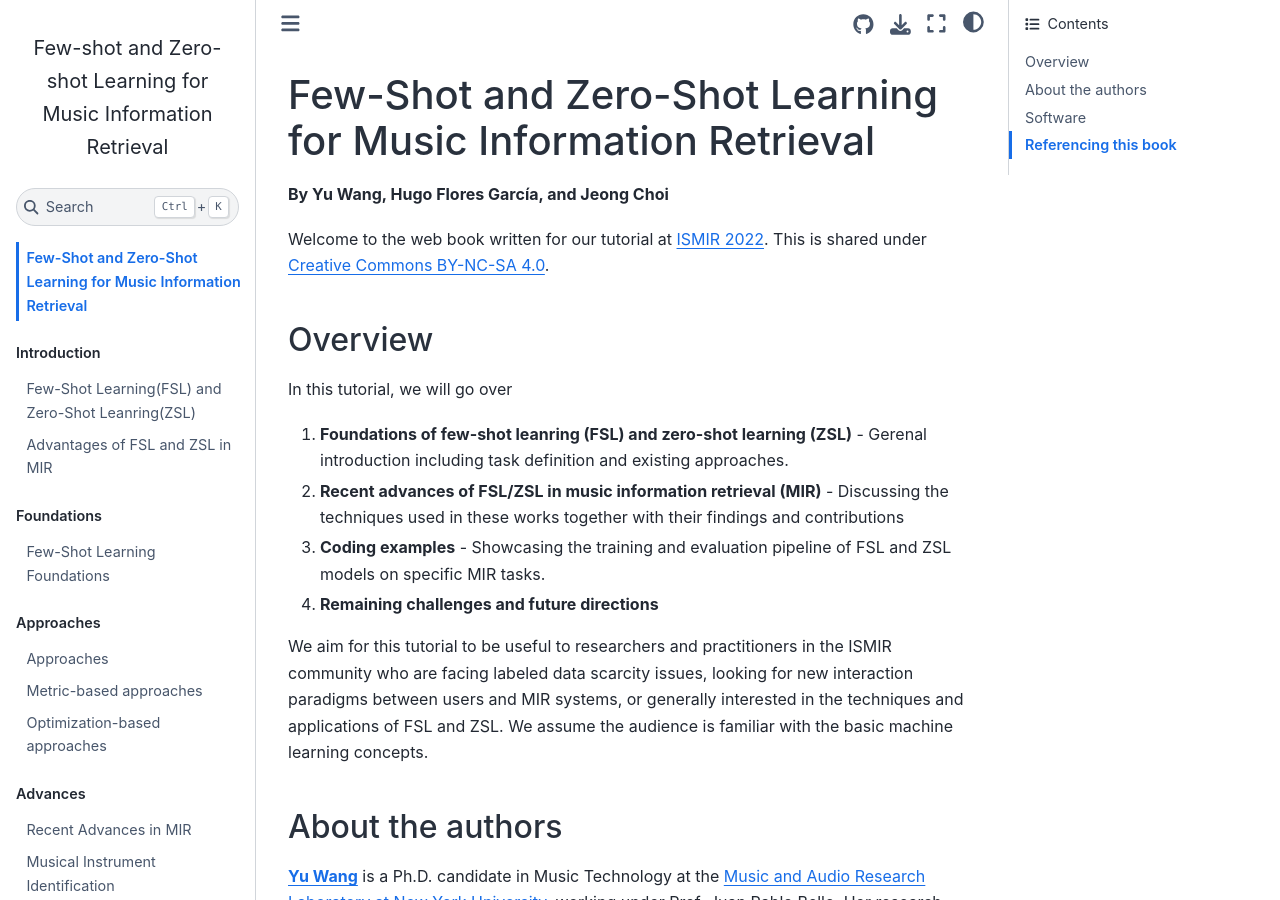
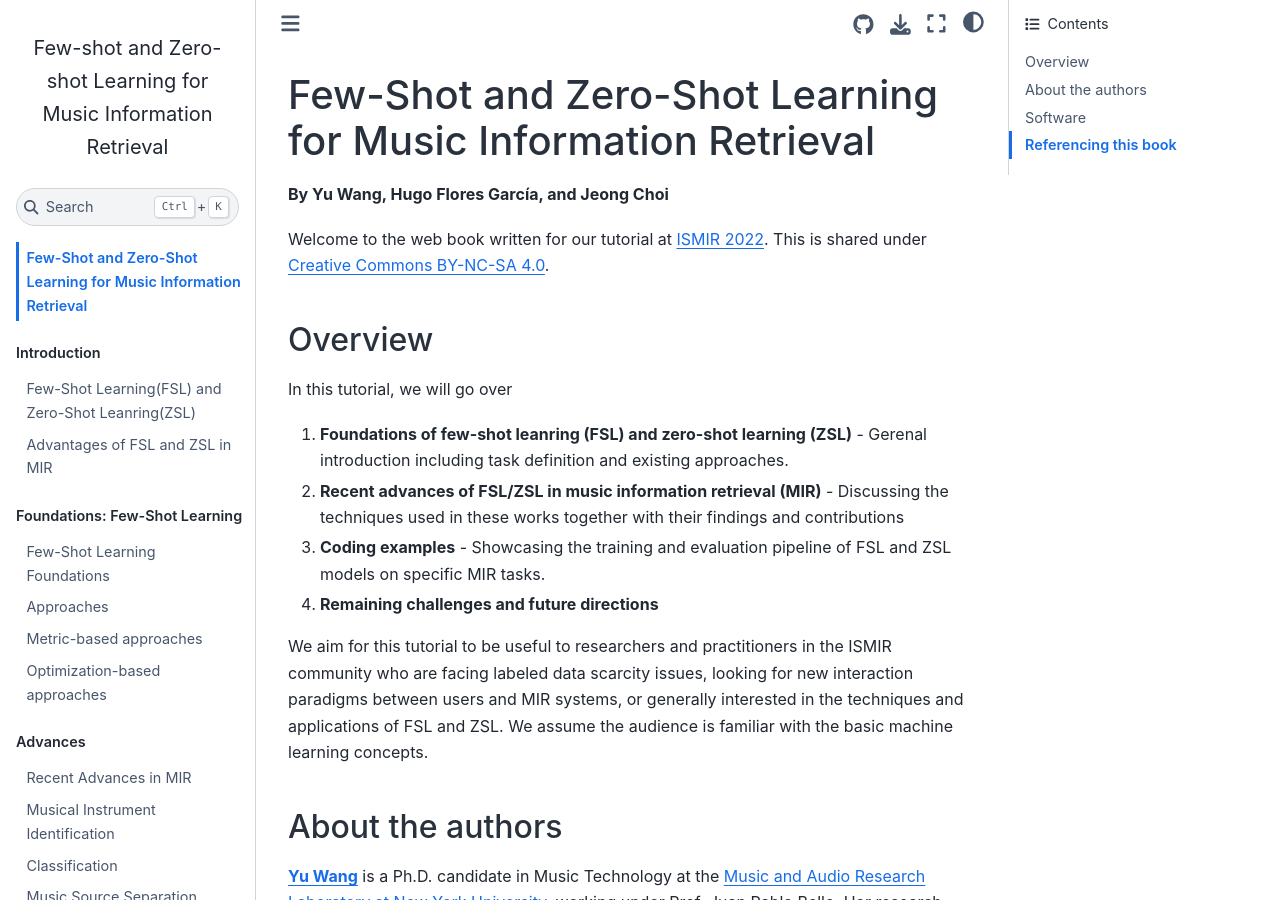
Before and after one commit to music-fsl-zsl/tutorial, a Jupyter Book: the page built from book/landing.md, in a window 1280 px wide and 900 px high. Built offline with Jupyter Book 1.0.4 settings and Sphinx 7.4.7 and the Sphinx Book theme 1.1.4, drawn with Linux system fonts in a browser that asks for light colours.

Commit message:
add foundations

```diff
--- a/book/_toc.yml
+++ b/book/_toc.yml
@@ -7,12 +7,9 @@ parts:
       - file: intro/fsl-and-zsl
       - file: intro/advantages
 
-  - caption: Foundations
+  - caption: "Foundations: Few-Shot Learning"
     chapters:
     - file: foundations/foundations
-
-  - caption: Approaches
-    chapters:
     - file: foundations/approaches
     - file: foundations/metric-based-fsl
     - file: foundations/optimization-based-fsl
```
